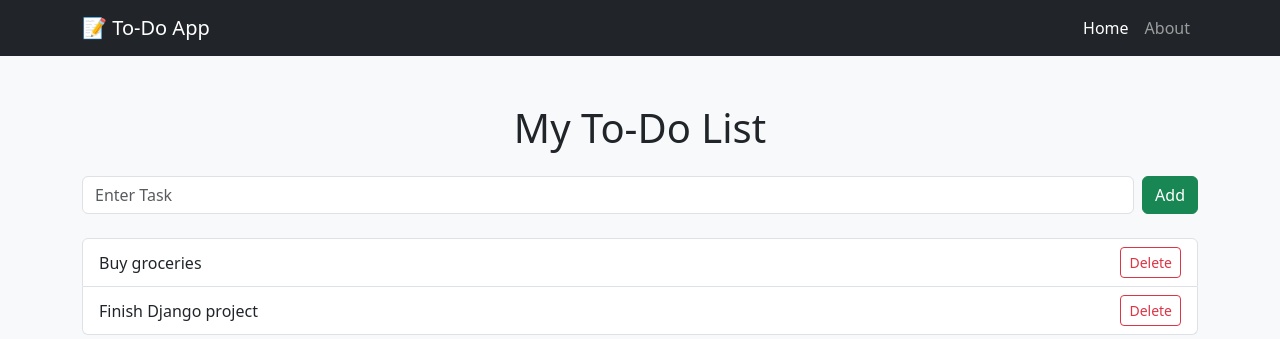
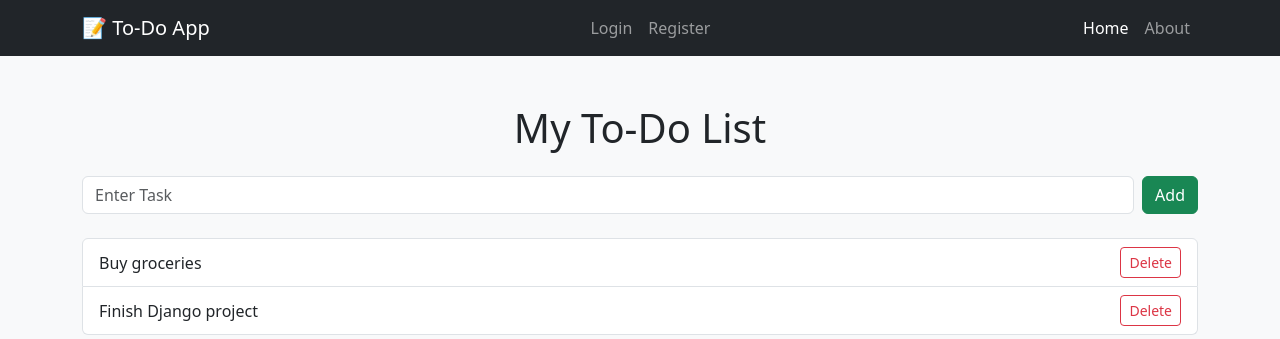
Before and after one commit to ggraci11/WebApp-3340, a Django app: page / in a window 1280 px wide. Shown: the top 339 px of the page. Run offline with Django 5.2, Linux system fonts and the light colour scheme.

Commit message:
navbar.html file updated with login and Register links

```diff
--- a/Website_App/Web_App/contactsWebb/templates/navbar.html
+++ b/Website_App/Web_App/contactsWebb/templates/navbar.html
@@ -5,6 +5,17 @@
         <button class="navbar-toggler" type="button" data-bs-toggle="collapse" data-bs-target="#navbarContent">
             <span class="navbar-toggler-icon"></span>
         </button>
+
+        <div class="collpase navbar-collapse" id="navbarContent">
+            <ul class="navbar-nav ms-auto">
+                <li class="nav-item">
+                    <a class="nav-link" href="#">Login</a>
+                </li>
+                <li class="nav-item">
+                    <a class="nav-link" href="#">Register</a>
+                </li>
+            </ul>
+        </div>
 
         <div class="collapse navbar-collapse" id="navbarContent">
             <ul class="navbar-nav ms-auto">
@@ -18,3 +29,7 @@
         </div>
     </div>
 </nav>
+
+<!--
+login / register / logout buttons
+-->
```
